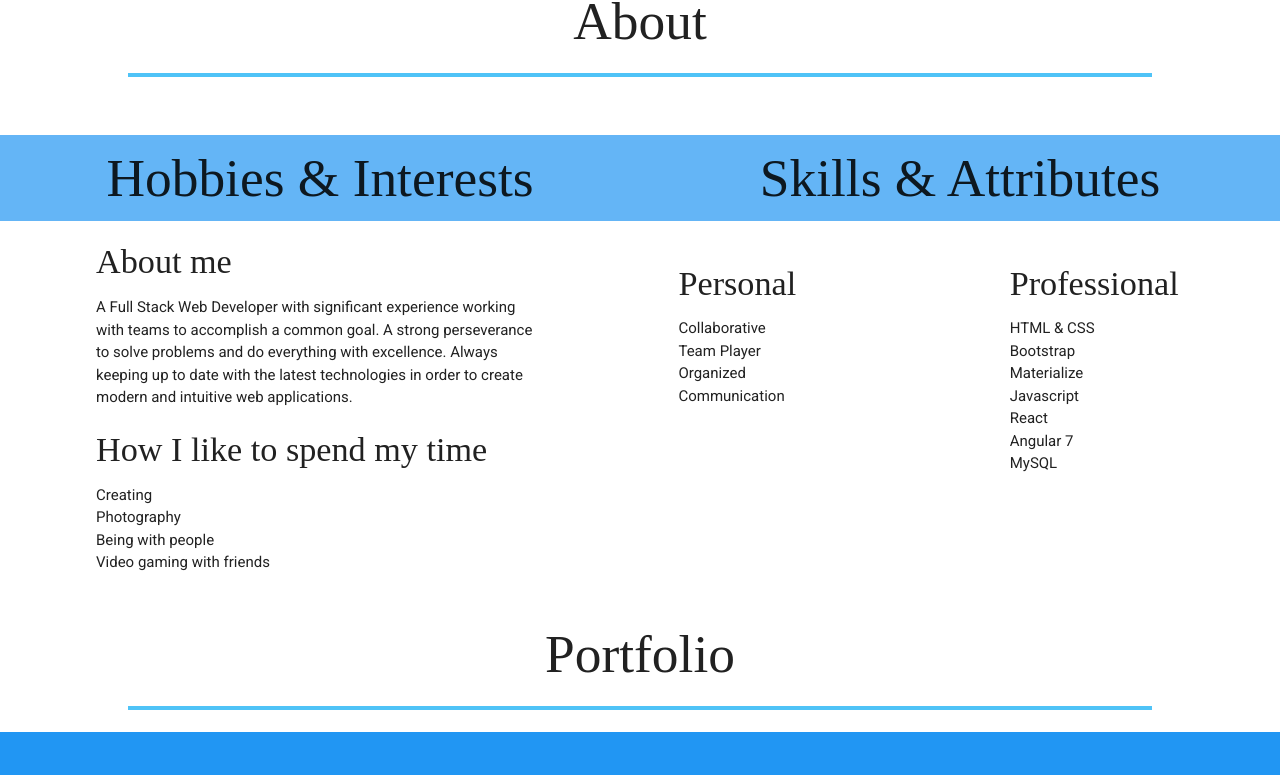
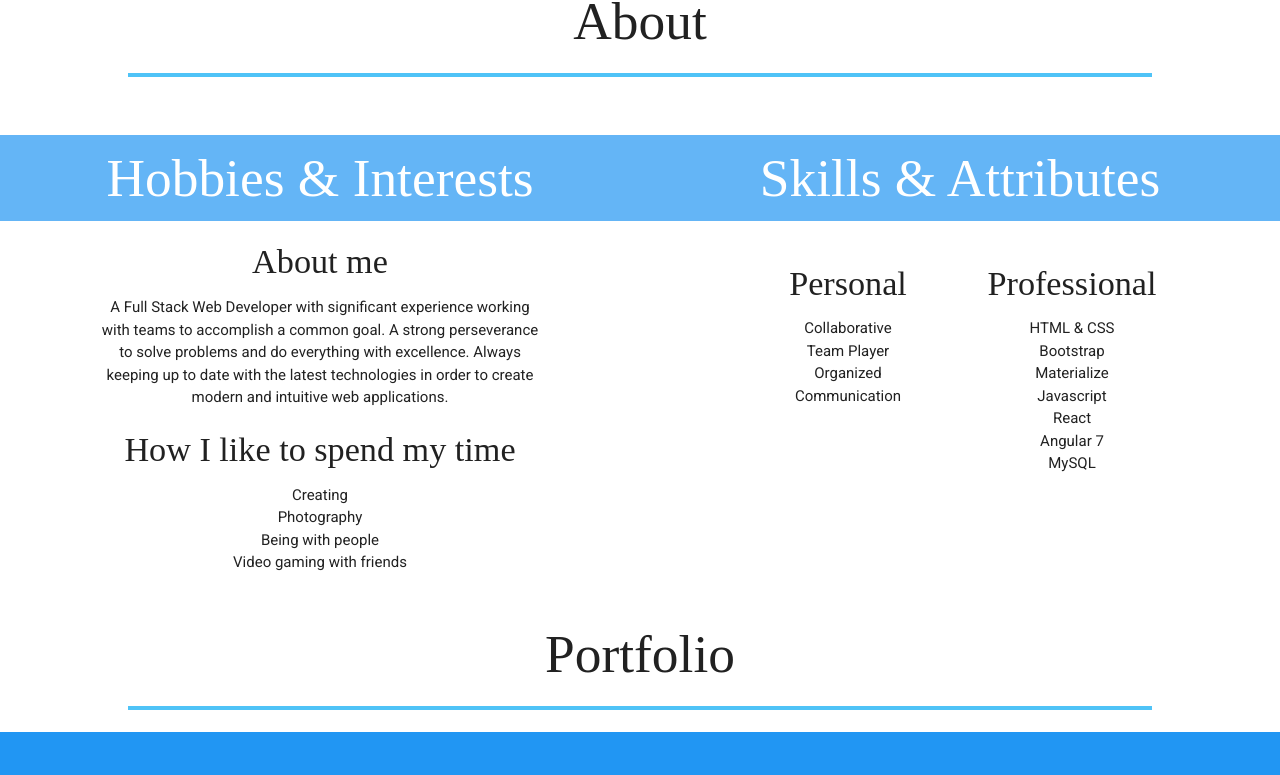
Before and after one commit to FearMichael/reactportfolio, a React (Create React App) app: page /portfolio in a window 1280 px wide. Shown: the part 774-1549 px from the top of the page. Built offline with nearby package versions, Linux system fonts and the light colour scheme; a web font is replaced by a local one.

Commit message:
fixed overhand issue

```diff
--- a/src/App.css
+++ b/src/App.css
@@ -1,32 +1,3 @@
-/* .App {
-  text-align: center;
-}
-
-.App-logo {
-  animation: App-logo-spin infinite 20s linear;
-  height: 40vmin;
-  pointer-events: none;
-}
-
-.App-header {
-  background-color: #282c34;
-  min-height: 100vh;
-  display: flex;
-  flex-direction: column;
-  align-items: center;
-  justify-content: center;
-  font-size: calc(10px + 2vmin);
-  color: white;
-}
-
-.App-link {
-  color: #61dafb;
-} */
-
-  /* main {
-    flex: 1 0 auto;
-  } */
-
 body {
     font-family: 'Roboto', sans-serif;
     display: flex;
@@ -49,6 +20,11 @@ div.portfolio-info:nth-child(odd) .toolsLine {
     border: 0;
     height: 0.15rem;
     background-color: whitesmoke;
+}
+
+
+div.skillsSection.row {
+   margin: auto;
 }
 
 a.btn:hover:nth-child(odd) {
@@ -170,19 +146,6 @@ div .sidenav {
     border: none;
 }
 
-/* .line-blue-portfolio {
-    height: 0.25rem;
-    width: 95%;
-    background-color: #4fc3f7;
-    margin: 1.5rem auto;
-    border: none;
-} */
-
-/* .valign-center {
-    display: inline-flex;
-    vertical-align: middle;
-    align-items: center;
-  } */
 
 .material-icons {
     display: inline-flex;
@@ -224,34 +187,15 @@ div .sidenav {
     margin: 0 20%;
 }
 
-/* @media only screen and (max-width: 500px) {
-    nav .brand-logo {
-        font-size: 1.10rem;
+@media only screen and (max-width: 990px) {
+    .reverse {
+        display: flex;
+        flex-direction: column-reverse;
     }
 
 }
-
-@media only screen and (max-width: 990px) {
-    div.portfolio-info {
-        text-align: center;
+@media only screen and (max-width: 550px) {
+    a.brand-logo.center {
+        font-size: 1rem;
     }
-    div.portfolio-info:nth-child(even) {
-        display: flex;
-        flex-direction: row;
-    }
-
-    div.portfolio-info:nth-child(odd) {
-        display: flex;
-        flex-direction: row-reverse;
-    }
-
 }
-
-@keyframes App-logo-spin {
-  from {
-    transform: rotate(0deg);
-  }
-  to {
-    transform: rotate(360deg);
-  }
-} */
--- a/src/components/About.js
+++ b/src/components/About.js
@@ -38,8 +38,8 @@ class About extends Component {
                     <div className="nopadding row nomargin scrollspy" id="About">
                         {/* Hobbies/Interests Column  */}
                         <div className="col l6 m12 s12 nomargin nopadding">
-                            <h2 className="blue lighten-2 pst center-align">Hobbies &amp; Interests</h2>
-                            <div className="container">
+                            <h2 className="blue lighten-2 pst center-align white-text">Hobbies &amp; Interests</h2>
+                            <div className="container center-align">
                                 <h4 className="sectionContent">About me</h4>
                                 <p className="sectionContent">A Full Stack Web Developer with significant experience working with teams to accomplish a common goal. A strong perseverance to solve problems and do everything with excellence. Always keeping up to date with the latest technologies in order to create modern and intuitive web applications.
                                 </p>
@@ -60,13 +60,12 @@ class About extends Component {
                                 </ul>
                             </div>
                         </div>
-                        <div className="col l6 m12 s12 nomargin nopadding">
+                        <div className="col l6 m12 s12">
                             <div className="blue lighten-2">
-                                <h2 className="blue lighten-2 pst center-align">Skills &amp; Attributes</h2>
+                                <h2 className="blue lighten-2 pst center-align white-text">Skills &amp; Attributes</h2>
                             </div>
-                            <div className="row nopadding sectionContent">
-                                <div className="col l6 s6 nopadding">
-                                    <div className="container">
+                            <div className="container skillsSection row center-align">
+                                <div className="col l6 m6 s12">
                                         <h4>Personal</h4>
                                         <ul>
                                             <li>Collaborative</li>
@@ -74,10 +73,8 @@ class About extends Component {
                                             <li>Organized</li>
                                             <li>Communication</li>
                                         </ul>
-                                    </div>
                                 </div>
-                                <div className="col l6 s6 nopadding">
-                                    <div className="container">
+                                <div className="col l6 m6 s12 center-align">
                                         <h4>Professional</h4>
                                         <ul>
                                             <li>HTML &amp; CSS</li>
@@ -88,7 +85,6 @@ class About extends Component {
                                             <li>Angular 7</li>
                                             <li>MySQL</li>
                                         </ul>
-                                    </div>
                                 </div>
                             </div>
                         </div>
--- a/src/components/Navigation.js
+++ b/src/components/Navigation.js
@@ -22,8 +22,8 @@ class Navigation extends Component {
           </div>
         </nav>
         <ul className="sidenav" id="mobile-demo">
-          <li><a href="#About" className="sidenav-close">About</a></li>
-          <li><a href="#Portfolio" className="sidenav-close">Portfolio</a></li>
+          <li><a href="#About" className="sidenav-close white-text">About</a></li>
+          <li><a href="#Portfolio" className="sidenav-close white-text">Portfolio</a></li>
         </ul>
       </>
     )
--- a/src/components/Portfolio/LeftImgDiv.js
+++ b/src/components/Portfolio/LeftImgDiv.js
@@ -3,7 +3,7 @@ import React from 'react';
 function LeftImgDiv(props) {
 
     return (
-        <div className="row nomargin pl portfolio-info">
+        <div className="row nomargin pl portfolio-info" key={props.portInfo.name.toString()}>
             <div className="container col l4 offset-l2 s12 valign-wrapper">
                 <img className="portfolio-img" src={props.portInfo.picture} alt={props.portInfo.name} />
             </div>
--- a/src/components/Portfolio/RightImgDiv.js
+++ b/src/components/Portfolio/RightImgDiv.js
@@ -2,7 +2,7 @@ import React from 'react';
 
 function RightImgDiv(props) {
     return (
-        <div className="row nomargin pl portfolio-info" key={props.portInfo.name.toString()}>
+        <div className="row nomargin pl portfolio-info reverse" key={props.portInfo.name.toString()}>
             <div className="container col l4 s12 pl offset-l2 center-align">
                 <h3>{props.portInfo.name}</h3>
                 <p>{props.portInfo.description}</p>
```
